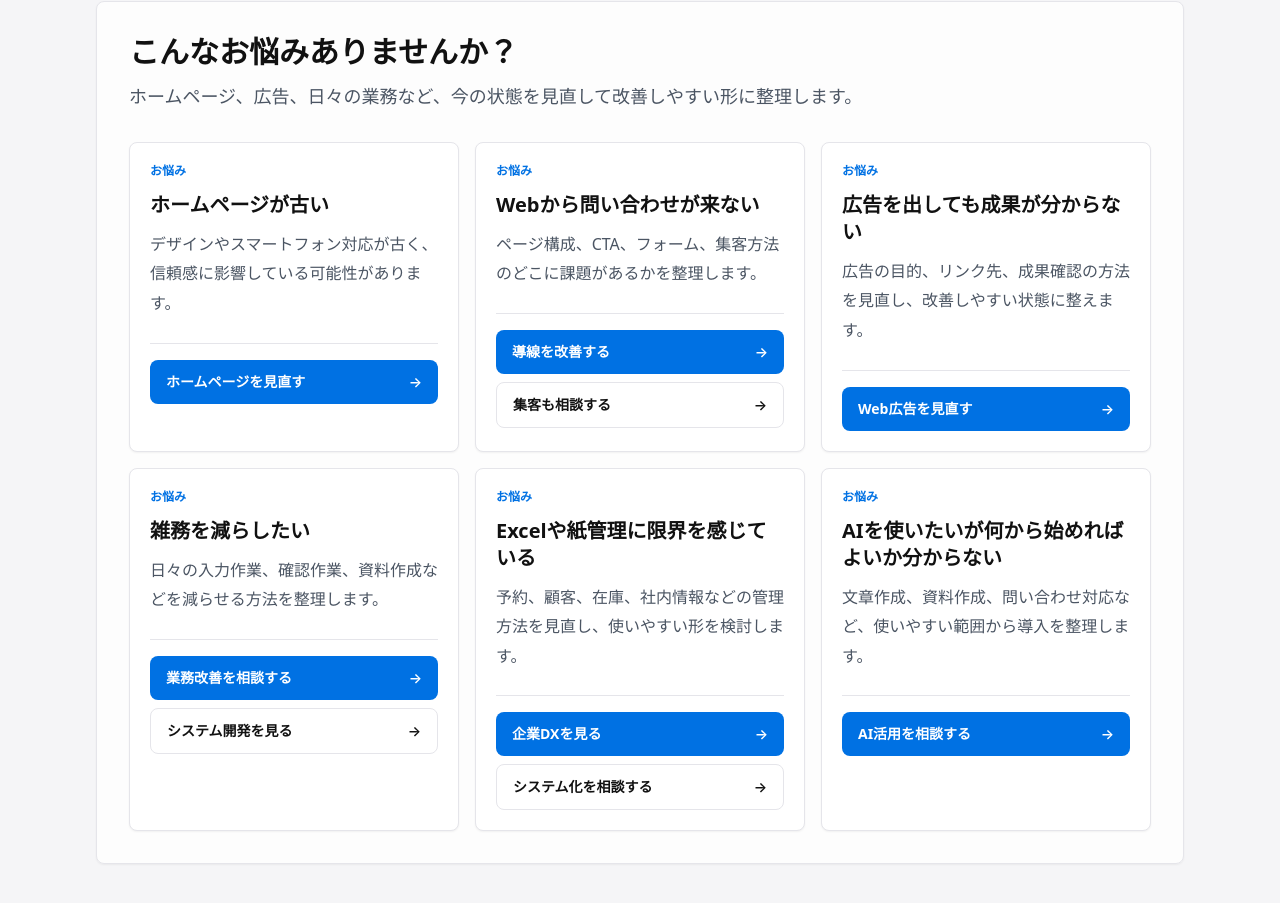
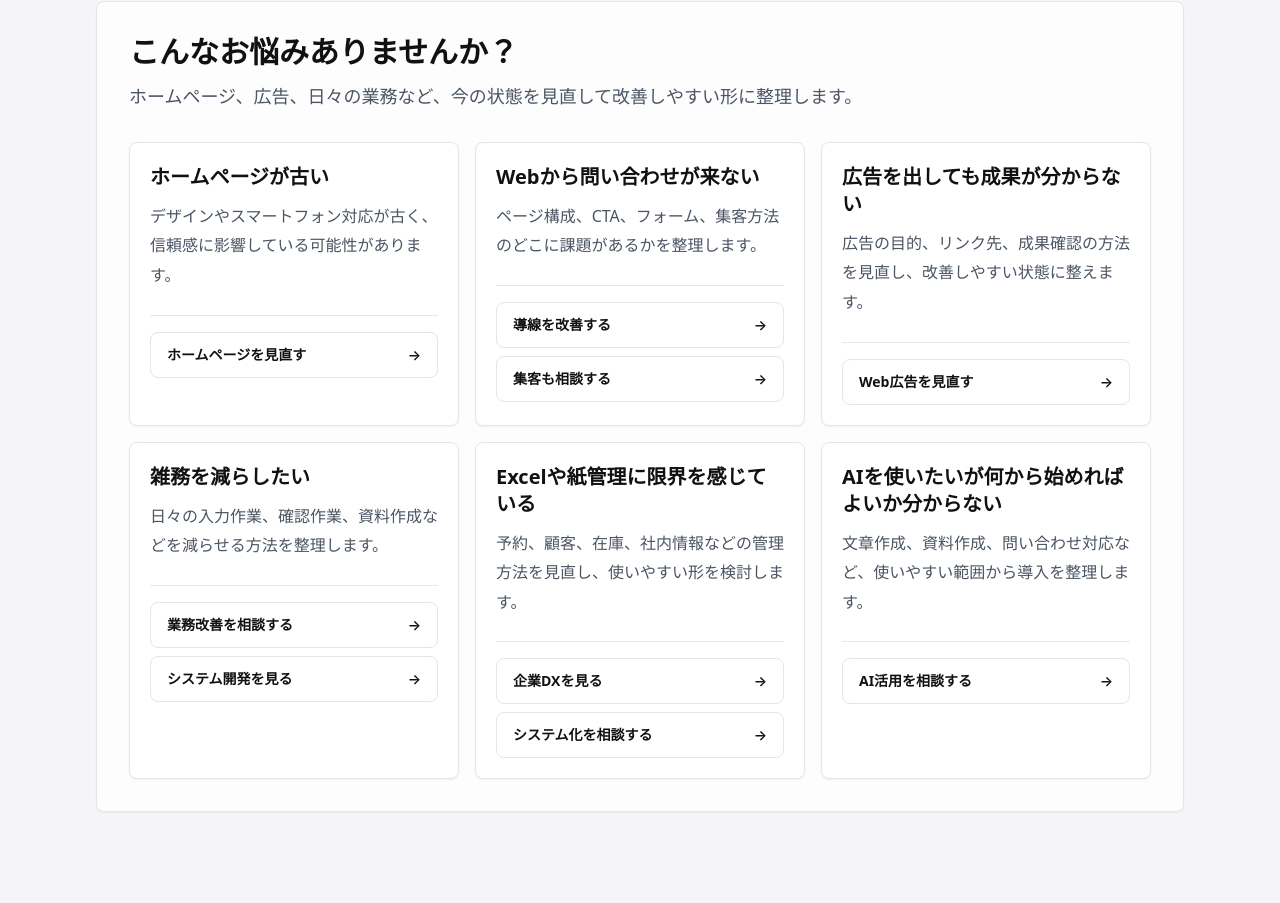
Before and after one commit to iwamitsuco/officialSite, a Next.js app: page / in a window 1280 px wide. Shown: the part 1159-2062 px from the top of the page. Built offline with nearby package versions, Linux system fonts and the light colour scheme.

Commit message:
Tone down homepage problem links

```diff
--- a/components/sections/ProblemSegments.tsx
+++ b/components/sections/ProblemSegments.tsx
@@ -6,7 +6,6 @@ import Link from "next/link";
 type ProblemLink = {
   label: string;
   href: string;
-  primary?: boolean;
 };
 
 type ProblemItem = {
@@ -33,26 +32,26 @@ const problemSegments: ProblemSegment[] = [
       {
         title: "ホームページが古い",
         description: "デザインやスマートフォン対応が古く、信頼感に影響している可能性があります。",
-        links: [{ label: "ホームページを見直す", href: "/services/website", primary: true }]
+        links: [{ label: "ホームページを見直す", href: "/services/website" }]
       },
       {
         title: "Webから問い合わせが来ない",
         description: "ページ構成、CTA、フォーム、集客方法のどこに課題があるかを整理します。",
         links: [
-          { label: "導線を改善する", href: "/services/website", primary: true },
+          { label: "導線を改善する", href: "/services/website" },
           { label: "集客も相談する", href: "/services/web-advertising" }
         ]
       },
       {
         title: "広告を出しても成果が分からない",
         description: "広告の目的、リンク先、成果確認の方法を見直し、改善しやすい状態に整えます。",
-        links: [{ label: "Web広告を見直す", href: "/services/web-advertising", primary: true }]
+        links: [{ label: "Web広告を見直す", href: "/services/web-advertising" }]
       },
       {
         title: "雑務を減らしたい",
         description: "日々の入力作業、確認作業、資料作成などを減らせる方法を整理します。",
         links: [
-          { label: "業務改善を相談する", href: "/services/dx", primary: true },
+          { label: "業務改善を相談する", href: "/services/dx" },
           { label: "システム開発を見る", href: "/services/system-development" }
         ]
       },
@@ -60,14 +59,14 @@ const problemSegments: ProblemSegment[] = [
         title: "Excelや紙管理に限界を感じている",
         description: "予約、顧客、在庫、社内情報などの管理方法を見直し、使いやすい形を検討します。",
         links: [
-          { label: "企業DXを見る", href: "/services/dx", primary: true },
+          { label: "企業DXを見る", href: "/services/dx" },
           { label: "システム化を相談する", href: "/services/system-development" }
         ]
       },
       {
         title: "AIを使いたいが何から始めればよいか分からない",
         description: "文章作成、資料作成、問い合わせ対応など、使いやすい範囲から導入を整理します。",
-        links: [{ label: "AI活用を相談する", href: "/services/dx", primary: true }]
+        links: [{ label: "AI活用を相談する", href: "/services/dx" }]
       }
     ]
   },
@@ -80,18 +79,18 @@ const problemSegments: ProblemSegment[] = [
       {
         title: "何を載せればよいか分からない",
         description: "サービス内容、強み、問い合わせまでの流れを整理し、必要な情報をご提案します。",
-        links: [{ label: "ホームページ制作を相談する", href: "/services/website", primary: true }]
+        links: [{ label: "ホームページ制作を相談する", href: "/services/website" }]
       },
       {
         title: "LPや告知ページを作りたい",
         description: "商品やサービスに合わせて、問い合わせや申し込みにつながるページ構成を設計します。",
-        links: [{ label: "LP制作を相談する", href: "/services/website", primary: true }]
+        links: [{ label: "LP制作を相談する", href: "/services/website" }]
       },
       {
         title: "画像や広告もまとめて準備したい",
         description: "サイト用画像、SNS画像、広告クリエイティブまで、見た目の統一感を整えます。",
         links: [
-          { label: "制作・デザインを見る", href: "/services/design", primary: true },
+          { label: "制作・デザインを見る", href: "/services/design" },
           { label: "Web広告も相談する", href: "/services/web-advertising" }
         ]
       },
@@ -99,7 +98,7 @@ const problemSegments: ProblemSegment[] = [
         title: "Web広告で最初の集客を始めたい",
         description: "届けたい相手や目的に合わせて、広告の出し方とリンク先のページを整理します。",
         links: [
-          { label: "Web広告を相談する", href: "/services/web-advertising", primary: true },
+          { label: "Web広告を相談する", href: "/services/web-advertising" },
           { label: "LP制作も見る", href: "/services/website" }
         ]
       },
@@ -107,7 +106,7 @@ const problemSegments: ProblemSegment[] = [
         title: "予約や問い合わせを管理したい",
         description: "問い合わせ後の対応、予約、顧客情報などを管理しやすい仕組みに整えます。",
         links: [
-          { label: "システム開発を見る", href: "/services/system-development", primary: true },
+          { label: "システム開発を見る", href: "/services/system-development" },
           { label: "小さく業務改善する", href: "/services/dx" }
         ]
       }
@@ -158,19 +157,14 @@ export function ProblemSegments() {
           {activeSegment.items.map((item) => (
             <article className="flex min-h-full flex-col rounded-lg border border-apple-border bg-white p-5 shadow-sm" key={item.title}>
               <div>
-                <p className="text-xs font-semibold text-apple-blue">お悩み</p>
-                <h4 className="mt-3 text-xl font-semibold leading-[1.35] text-apple-text">{item.title}</h4>
+                <h4 className="text-xl font-semibold leading-[1.35] text-apple-text">{item.title}</h4>
                 <p className="card-copy mt-3">{item.description}</p>
               </div>
 
               <div className="mt-6 grid gap-2 border-t border-apple-border pt-4">
                 {item.links.map((link) => (
                   <Link
-                    className={`inline-flex min-h-11 items-center justify-between rounded-lg px-4 py-3 text-sm font-semibold transition focus-visible:outline focus-visible:outline-2 focus-visible:outline-offset-2 focus-visible:outline-apple-blue ${
-                      link.primary
-                        ? "bg-apple-blue text-white hover:bg-apple-hover"
-                        : "border border-apple-border bg-white text-apple-text hover:border-apple-blue hover:text-apple-blue"
-                    }`}
+                    className="inline-flex min-h-11 items-center justify-between rounded-lg border border-apple-border bg-white px-4 py-3 text-sm font-semibold text-apple-text transition hover:border-apple-blue hover:text-apple-blue focus-visible:outline focus-visible:outline-2 focus-visible:outline-offset-2 focus-visible:outline-apple-blue"
                     href={link.href}
                     key={`${item.title}-${link.href}-${link.label}`}
                   >
```
